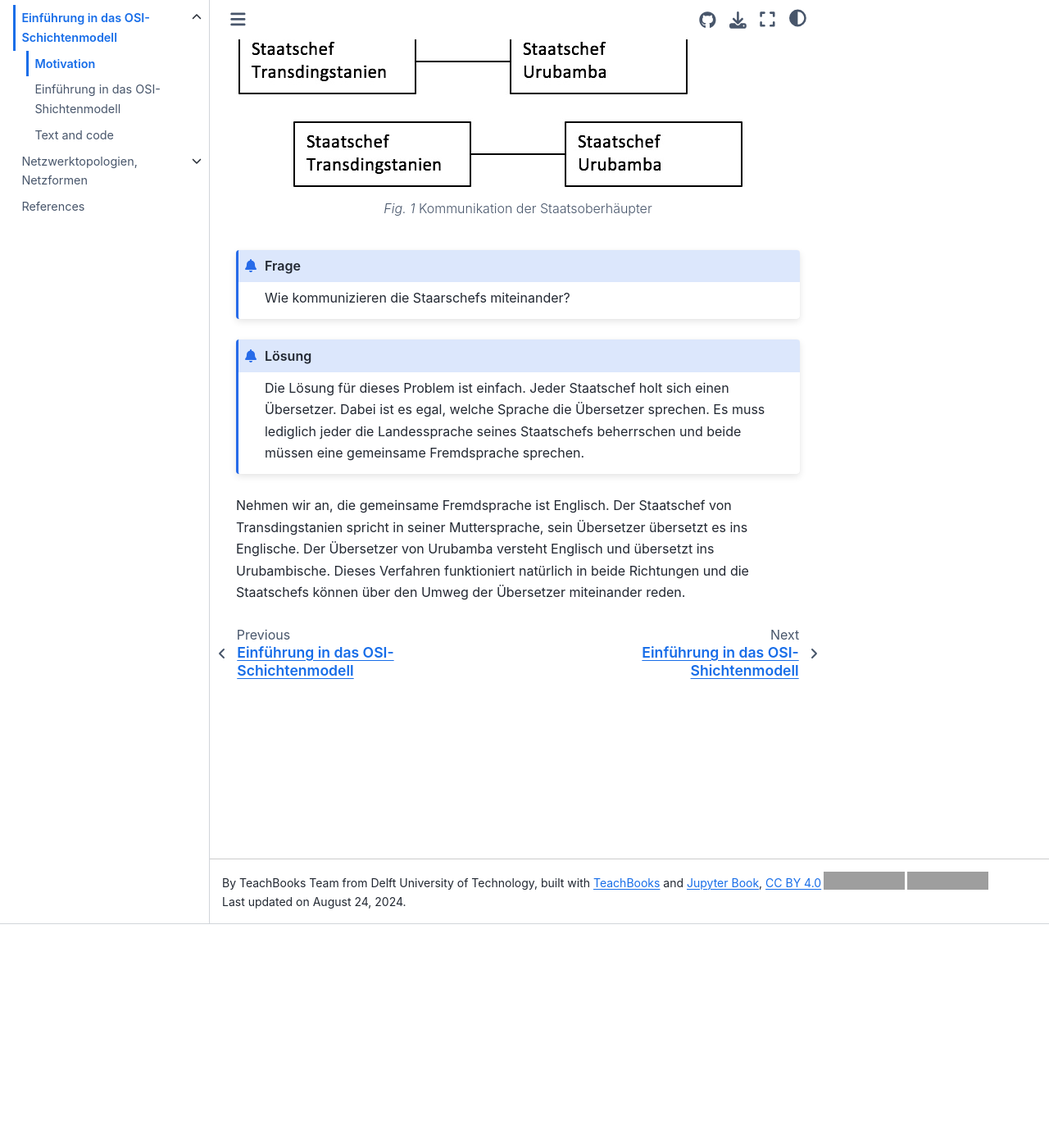
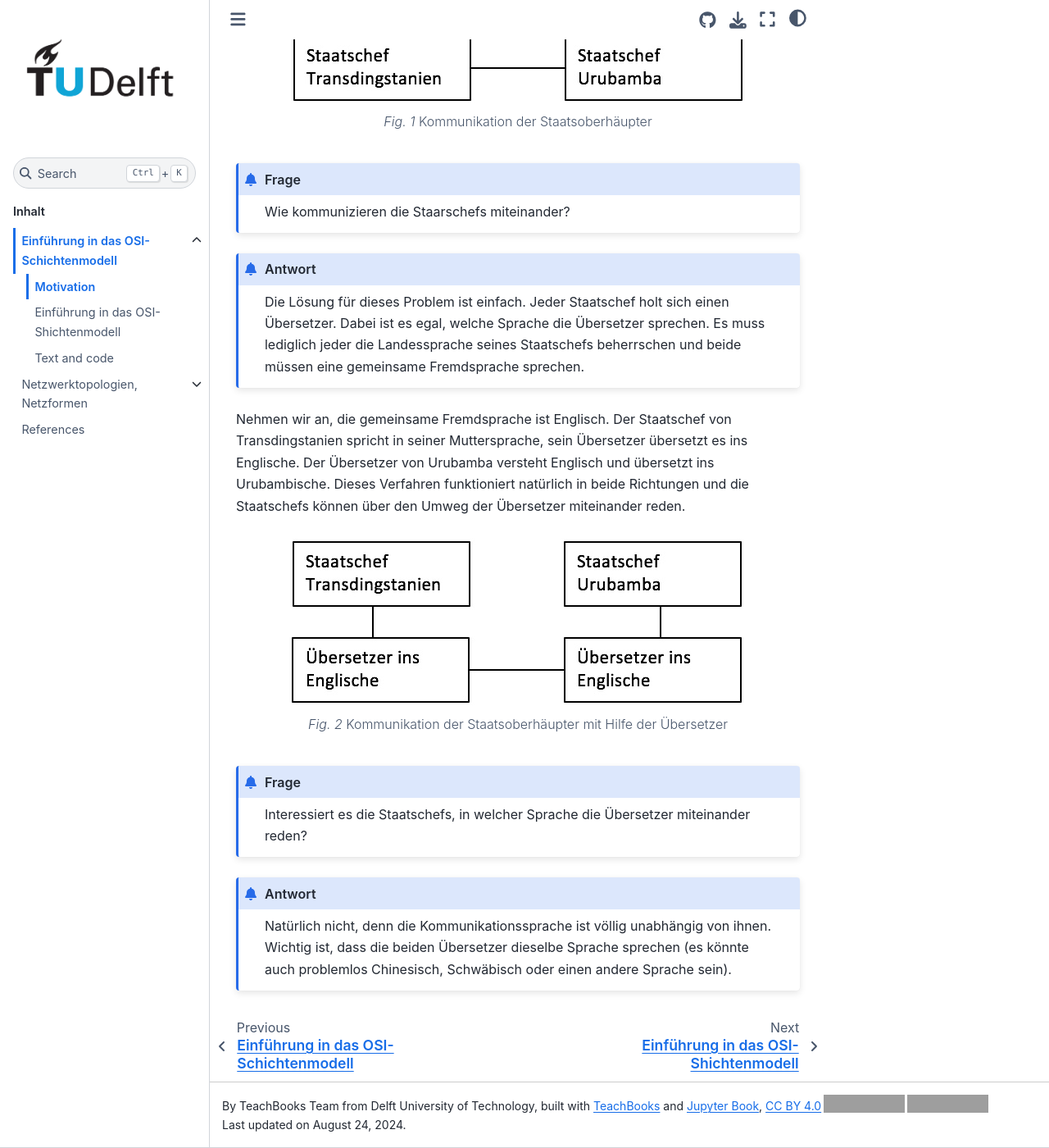
Before and after one commit to wursthornb/bw_network, a Jupyter Book: the page built from book/1_Einfuehrung/11_motivation.md, in a window 1280 px wide and 1400 px high, scrolled down 273 px. Shown: the whole window at 82% size. Built offline with Jupyter Book 1.0.4 settings and Sphinx 7.4.7 and the Sphinx Book theme 1.1.4, drawn with Linux system fonts in a browser that asks for light colours; comment, search, counter and statistics services are not loaded; grey boxes are pictures that could not be loaded.

Commit message:
Update 11_motivation.md

````diff
--- a/book/1_Einfuehrung/11_motivation.md
+++ b/book/1_Einfuehrung/11_motivation.md
@@ -3,11 +3,6 @@
 Die Arbeit des OSI-Schichtenmodells kann man sich folgendermaßen vorstellen:
 
 Die Staatsoberhäupter von zwei Staaten möchten miteinander reden, sie sprechen allerdings leider nicht dieselbe Sprache. Der Staatschef von Transdingstanien spricht nur transdingstanisch, der andere Staatschef spricht nur seine eigene Landessprache urubambisch. Eine Kommunikation ist also nicht möglich.
-
-
-![bild1](../figures/11_motivation_bild1.jpeg)
-
-
 
 :::{figure-md} markdown-fig
 <img src="../figures/11_motivation_bild1.jpeg" alt="Kommunikation der Staatsoberhäupter">
@@ -19,8 +14,22 @@ Kommunikation der Staatsoberhäupter
 Wie kommunizieren die Staarschefs miteinander?
 ```
 
-```{admonition} Lösung
+```{admonition} Antwort
 Die Lösung für dieses Problem ist einfach. Jeder Staatschef holt sich einen Übersetzer. Dabei ist es egal, welche Sprache die Übersetzer sprechen. Es muss lediglich jeder die Landessprache seines Staatschefs beherrschen und beide müssen eine gemeinsame Fremdsprache sprechen.
 ```
 
 Nehmen wir an, die gemeinsame Fremdsprache ist Englisch. Der Staatschef von Transdingstanien spricht in seiner Muttersprache, sein Übersetzer übersetzt es ins Englische. Der Übersetzer von Urubamba versteht Englisch und übersetzt ins Urubambische. Dieses Verfahren funktioniert natürlich in beide Richtungen und die Staatschefs können über den Umweg der Übersetzer miteinander reden.
+
+:::{figure-md} markdown-fig
+<img src="../figures/11_motivation_bild2.jpeg" alt="Kommunikation der Staatsoberhäupter mit Hilfe der Übersetzer">
+
+Kommunikation der Staatsoberhäupter mit Hilfe der Übersetzer
+:::
+
+```{admonition} Frage
+Interessiert es die Staatschefs, in welcher Sprache die Übersetzer miteinander reden?
+```
+
+```{admonition} Antwort
+Natürlich nicht, denn die Kommunikationssprache ist völlig unabhängig von ihnen. Wichtig ist, dass die beiden Übersetzer dieselbe Sprache sprechen (es könnte auch problemlos Chinesisch, Schwäbisch oder einen andere Sprache sein).
+```
````
